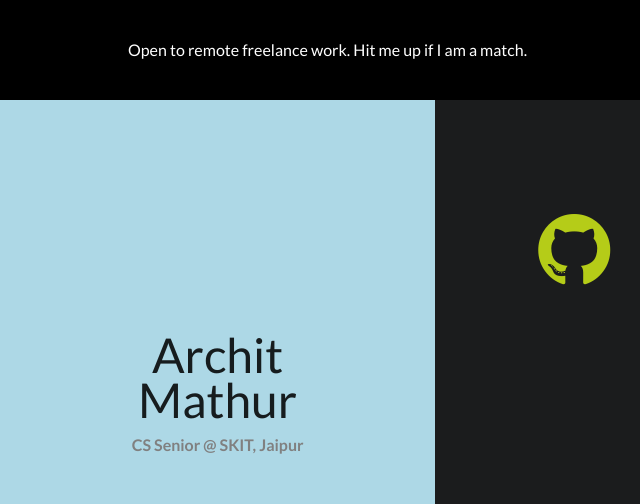
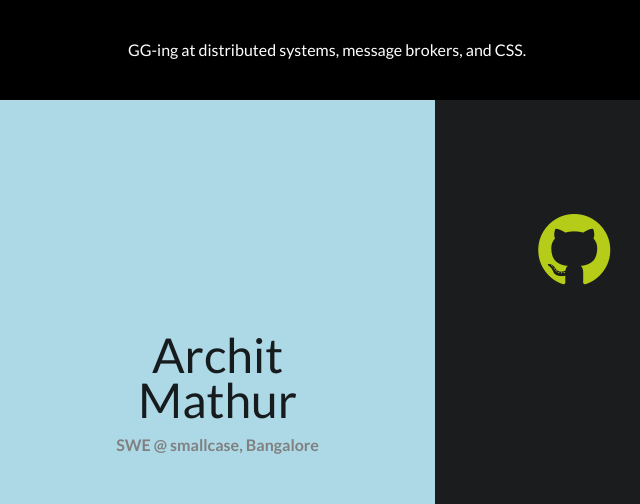
Before and after one commit to achie27/achie27.github.io, a plain HTML site: page index.html in a window 1280 px wide. Shown: the top 504 px of the page, 0-640 px from the left. Drawn offline with Linux system fonts and the light colour scheme; no server answers.

Commit message:
update texts

```diff
--- a/index.html
+++ b/index.html
@@ -51,7 +51,7 @@
 					<div class="header-banner">
 						<div class="header-banner-content">
 							<font size="3" color="white">
-								Open to remote freelance work. Hit me up if I am a match.
+								GG-ing at distributed systems, message brokers, and CSS.
 							</font>
 						</div>
 					</div>
@@ -71,7 +71,7 @@
 				<div class="me-content">
 					<font size="10">Archit</font>
 					<font size="10">Mathur</font>
-					<font color="grey" size="3"><b>CS Senior @ SKIT, Jaipur</b></font>
+					<font color="grey" size="3"><b>SWE @ smallcase, Bangalore</b></font>
 				</div>
 			</div>
 			<div class="my-profiles">
```
